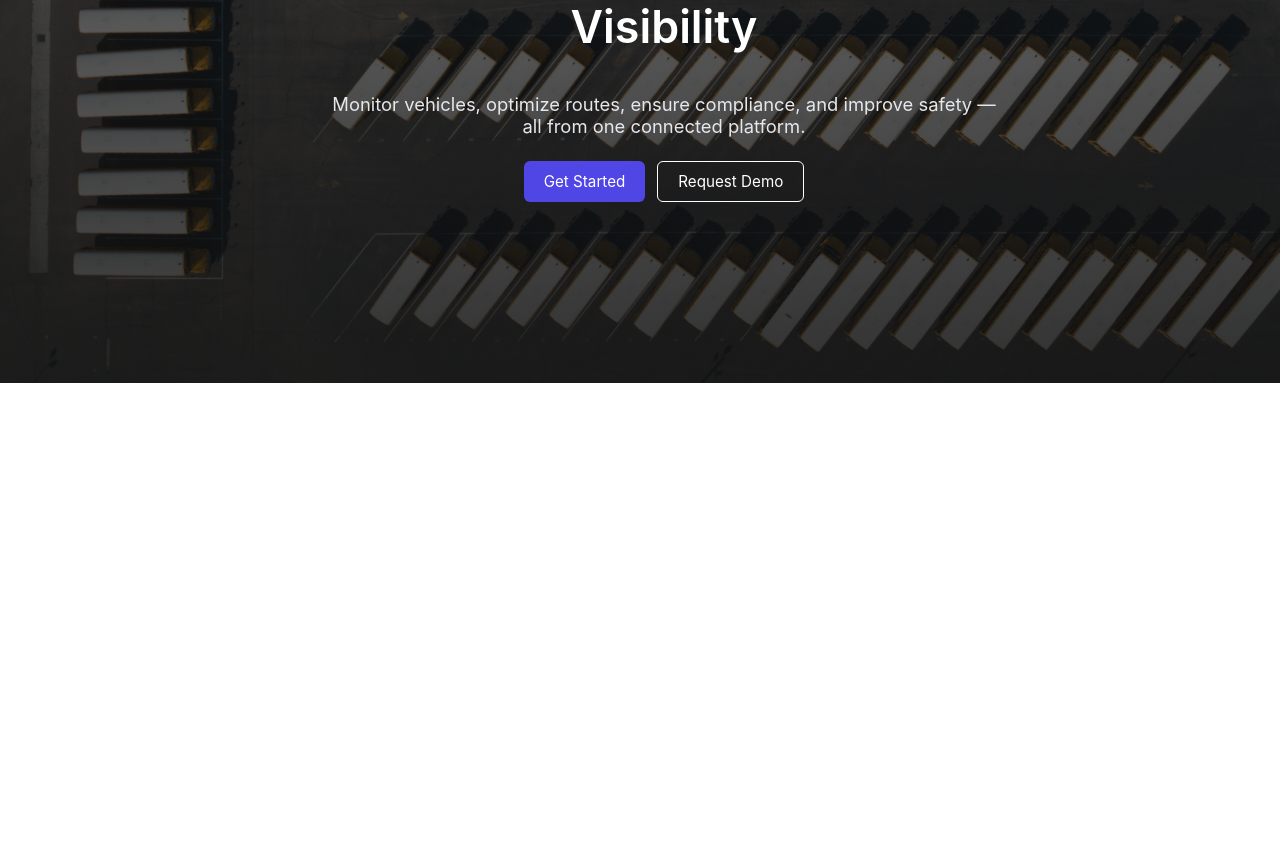
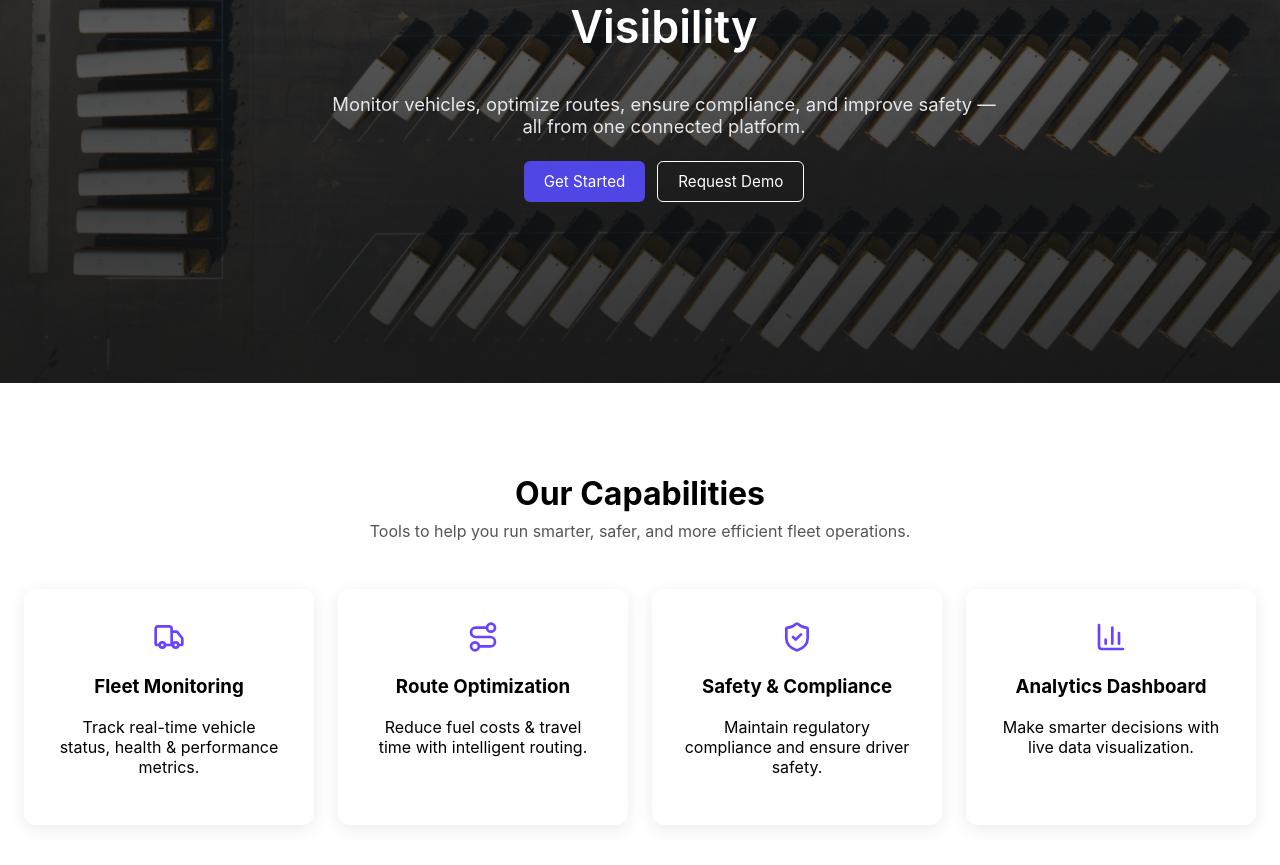
Before and after one commit to MananBagadi100/ttm-frontend-assignment, a React (Vite) app: page / in a window 1280 px wide. Shown: the part 399-1264 px from the top of the page. Before the commit the page ends 800 px from the top, so only its background shows below. Built offline with nearby package versions, Linux system fonts and the light colour scheme.

Commit message:
feat: capabilities section with lucide icons

```diff
--- a/package.json
+++ b/package.json
@@ -14,6 +14,7 @@
     "@emotion/styled": "^11.14.1",
     "@mui/icons-material": "^7.3.5",
     "@mui/material": "^7.3.5",
+    "lucide-react": "^0.553.0",
     "react": "^19.1.1",
     "react-dom": "^19.1.1"
   },
--- a/src/App.jsx
+++ b/src/App.jsx
@@ -1,5 +1,6 @@
 import Navbar from './components/Navbar'
 import Hero from './components/Hero'
+import Capabilities from './components/Capabilities'
 import './App.css'
 
 function App() {
@@ -8,6 +9,7 @@ function App() {
     <div className='page-contents-full-container'>
       <Navbar />
       <Hero />
+      <Capabilities />
     </div>
   )
 }
--- /dev/null
+++ b/src/Styles/CapabilitiesStyles.css
@@ -0,0 +1,47 @@
+.capabilities-section {
+  padding: 4rem 1.5rem;
+  text-align: center;
+}
+
+.capabilities-section h2 {
+  font-size: 2rem;
+  margin-bottom: 0.5rem;
+}
+
+.capabilities-subtext {
+  max-width: 600px;
+  margin: 0 auto 3rem auto;
+  color: #555;
+  font-size: 1rem;
+}
+
+.capabilities-grid {
+  display: grid;
+  grid-template-columns: 1fr;
+  gap: 1.5rem;
+}
+
+.capability-card {
+  background: #ffffff;
+  border-radius: 12px;
+  padding: 2rem;
+  box-shadow: 0 4px 18px rgba(0,0,0,0.08);
+  transition: all 0.25s ease;
+}
+
+.capability-card:hover {
+  transform: translateY(-6px);
+  box-shadow: 0 6px 24px rgba(0,0,0,0.12);
+}
+
+.capability-icon {
+  margin-bottom: 1rem;
+  color: #6b42ff;
+}
+
+/* Desktop */
+@media (min-width: 650px) {
+  .capabilities-grid {
+    grid-template-columns: repeat(4, 1fr);
+  }
+}
--- /dev/null
+++ b/src/components/Capabilities.jsx
@@ -0,0 +1,49 @@
+import React from "react";
+import "../Styles/CapabilitiesStyles.css";
+import { Truck, Route, ShieldCheck, BarChart3 } from "lucide-react";
+
+const capabilitiesData = [
+  {
+    icon: <Truck size={32} />,
+    title: "Fleet Monitoring",
+    description: "Track real-time vehicle status, health & performance metrics."
+  },
+  {
+    icon: <Route size={32} />,
+    title: "Route Optimization",
+    description: "Reduce fuel costs & travel time with intelligent routing."
+  },
+  {
+    icon: <ShieldCheck size={32} />,
+    title: "Safety & Compliance",
+    description: "Maintain regulatory compliance and ensure driver safety."
+  },
+  {
+    icon: <BarChart3 size={32} />,
+    title: "Analytics Dashboard",
+    description: "Make smarter decisions with live data visualization."
+  },
+];
+
+const Capabilities = () => {
+  return (
+    <section className="capabilities-section">
+      <h2>Our Capabilities</h2>
+      <p className="capabilities-subtext">
+        Tools to help you run smarter, safer, and more efficient fleet operations.
+      </p>
+
+      <div className="capabilities-grid">
+        {capabilitiesData.map((item, index) => (
+          <div className="capability-card" key={index}>
+            <div className="capability-icon">{item.icon}</div>
+            <h3>{item.title}</h3>
+            <p>{item.description}</p>
+          </div>
+        ))}
+      </div>
+    </section>
+  );
+};
+
+export default Capabilities;
```
Also changed, not shown: 1 other file (tests, documents, lock files or other folders).
